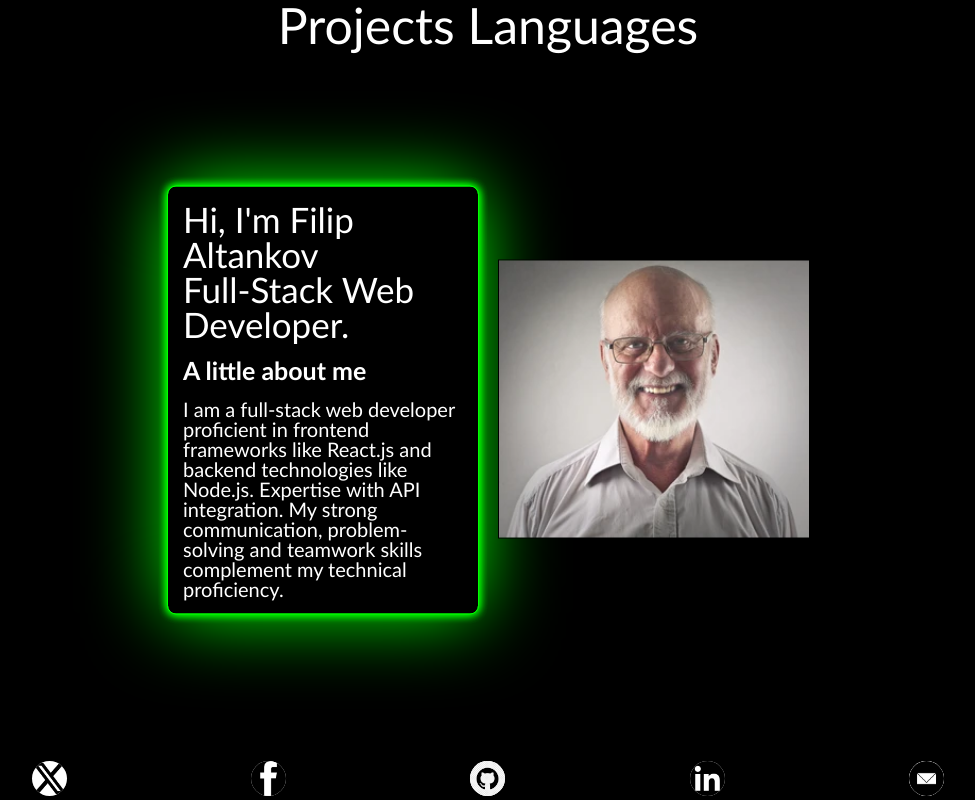
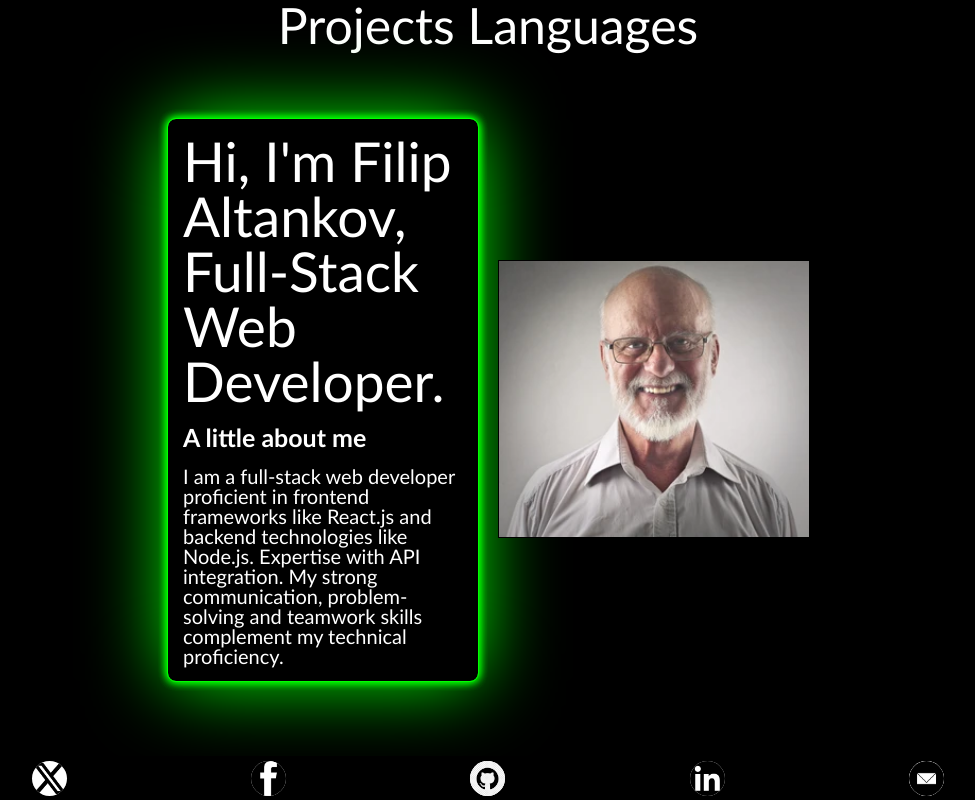
Before and after one commit to FilipAcodes/webdevfinal-Vanier-College, a Next.js app: page / in a window 1280 px wide. Shown: the whole page, without its empty margins (152-1127 px from the left). Built offline with nearby package versions, Linux system fonts and the light colour scheme.

Commit message:
more mp css

```diff
--- a/app/MainBody/MainBody.js
+++ b/app/MainBody/MainBody.js
@@ -8,7 +8,7 @@ export const MainBody = () => {
       <div className="text-container">
         <div className="intro">
           <h1 className="headerintro">
-            Hi, I'm Filip Altankov
+            Hi, I'm Filip Altankov,
             <br /> Full-Stack Web Developer.
           </h1>
           <br />
--- a/app/MainBody/mainbody.css
+++ b/app/MainBody/mainbody.css
@@ -28,12 +28,12 @@
 
 .profileimg {
   width: 100%;
-  height: auto;
+  height: 100%;
   border: 1px solid black;
 }
 
 .headerintro {
-  font-size: 35px;
+  font-size: 55px;
 }
 
 .aboutme {
```
